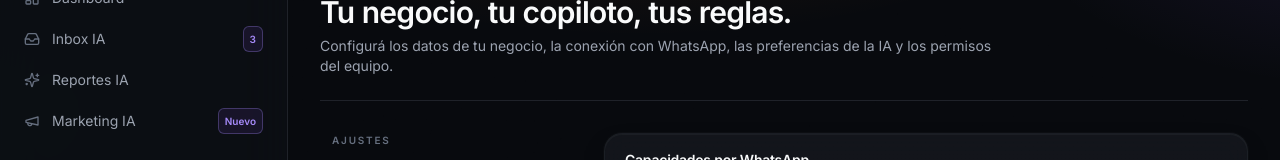
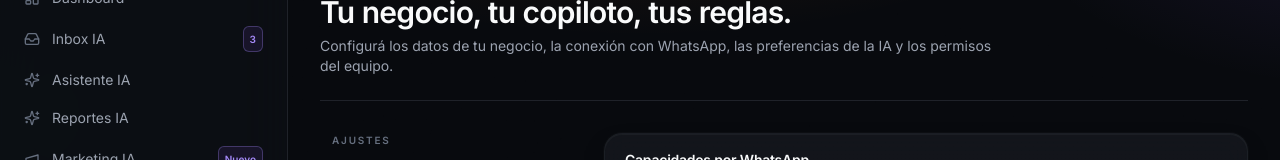
Before and after one commit to devdamig-dev/thesistema, a Next.js app: page /ajustes/ia in a window 1280 px wide. Shown: the part 124-284 px from the top of the page. Built offline with nearby package versions, Linux system fonts and the light colour scheme; no server answers.

Commit message:
feat(assistant): expose assistant in primary navigation

```diff
--- a/components/shell/sidebar.tsx
+++ b/components/shell/sidebar.tsx
@@ -48,6 +48,7 @@ const NAV: NavGroup[] = [
     items: [
       { href: "/", label: "Dashboard", icon: LayoutDashboard, module: "dashboard" },
       { href: "/inbox", label: "Inbox IA", icon: Inbox, badge: "3", accent: "ai", module: "inbox_ai" },
+      { href: "/asistente", label: "Asistente IA", icon: Sparkles, accent: "ai", systemAlwaysVisible: true },
       { href: "/reportes", label: "Reportes IA", icon: Sparkles, accent: "ai", module: "reports_ai" },
       { href: "/marketing", label: "Marketing IA", icon: Megaphone, badge: "Nuevo", accent: "ai", module: "marketing_ai" },
     ],
```
